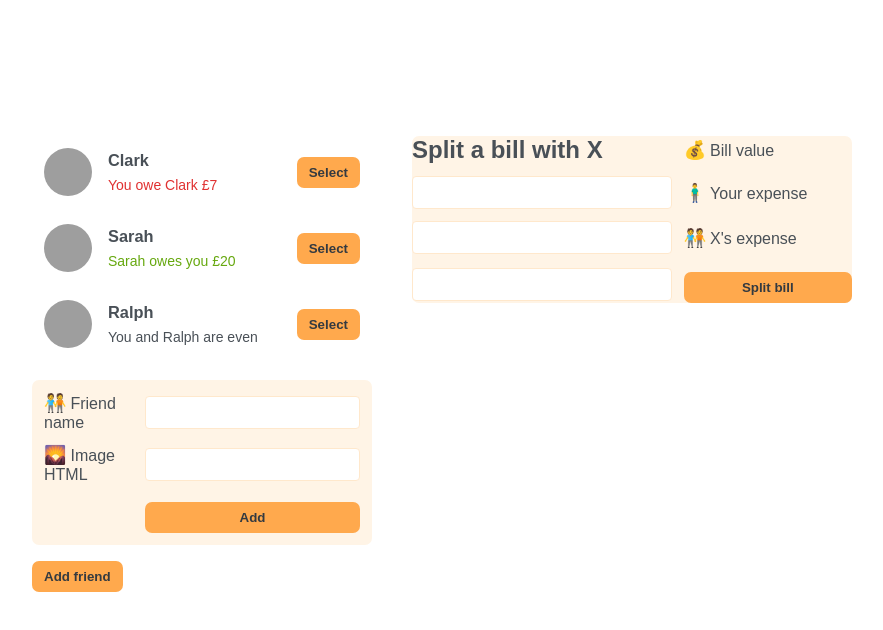
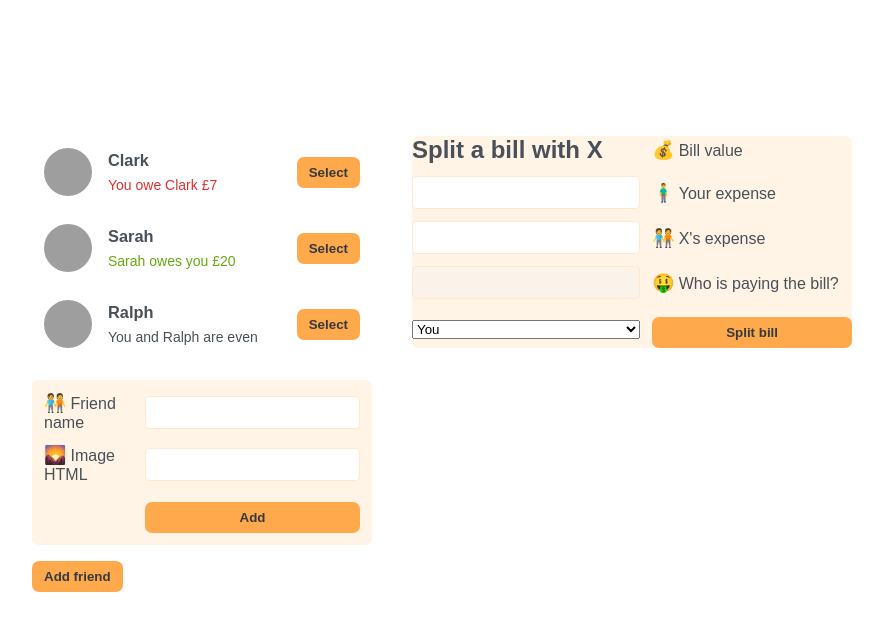
Before and after one commit to MBANS8A1/Dine-N-Split-app, a React (Create React App) app: page / in a window 1280 px wide. Shown: the top 630 px of the page, without its empty margins (198-1081 px from the left). Built offline with nearby package versions, Linux system fonts and the light colour scheme; grey boxes are pictures that could not be loaded.

Commit message:
I completed the JSX and html for the FormSplitBill component; I need to add the CSS styling for this component.

```diff
--- a/src/App.js
+++ b/src/App.js
@@ -89,7 +89,12 @@ function FormSplitBill() {
       <label htmlFor="your-value">🧍‍♂️Your expense</label>
       <input type="text" id="your-value" />
       <label htmlFor="friend-value">🧑‍🤝‍🧑X's expense</label>
-      <input type="text" id="friend-value" />
+      <input type="text" id="friend-value" disabled />
+      <label htmlFor="whopays">🤑Who is paying the bill?</label>
+      <select id="whopays">
+        <option value="user">You</option>
+        <option value="friend">X</option>
+      </select>
       <Button>Split bill</Button>
     </form>
   );
```
